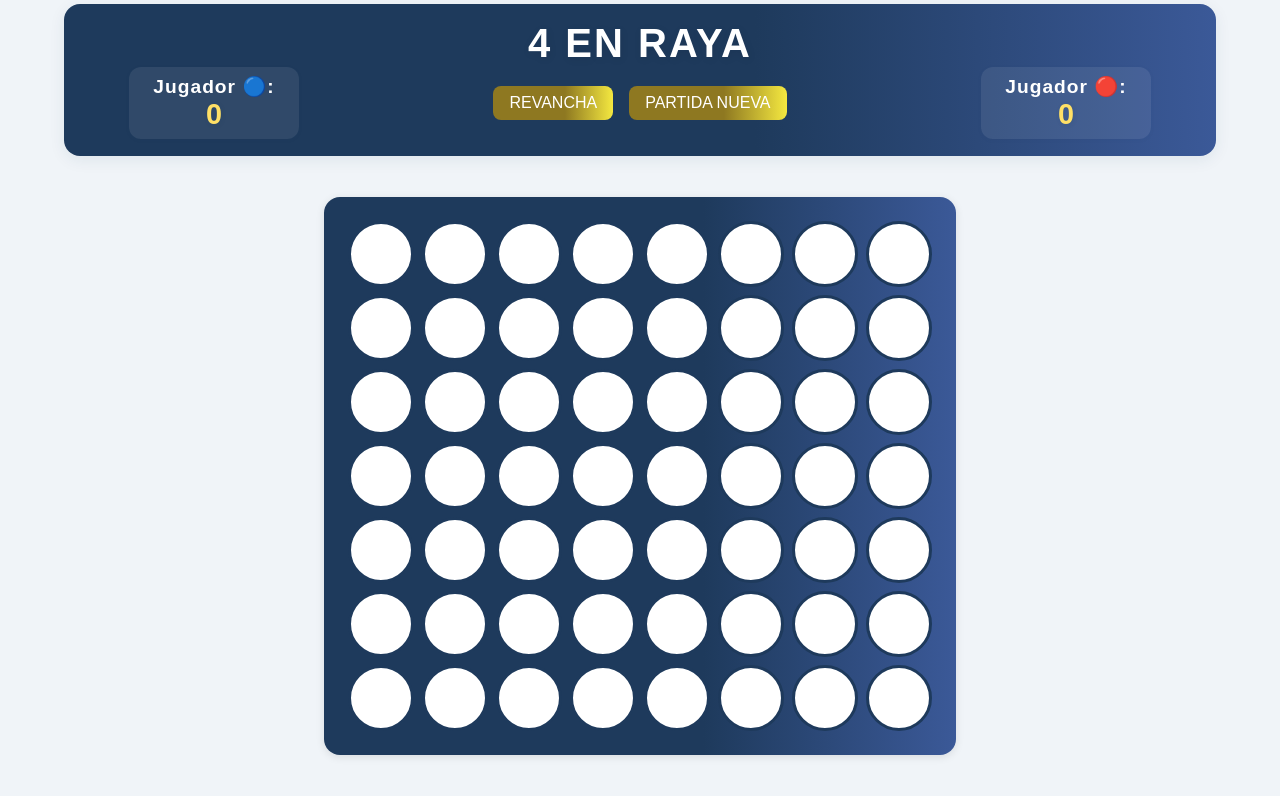
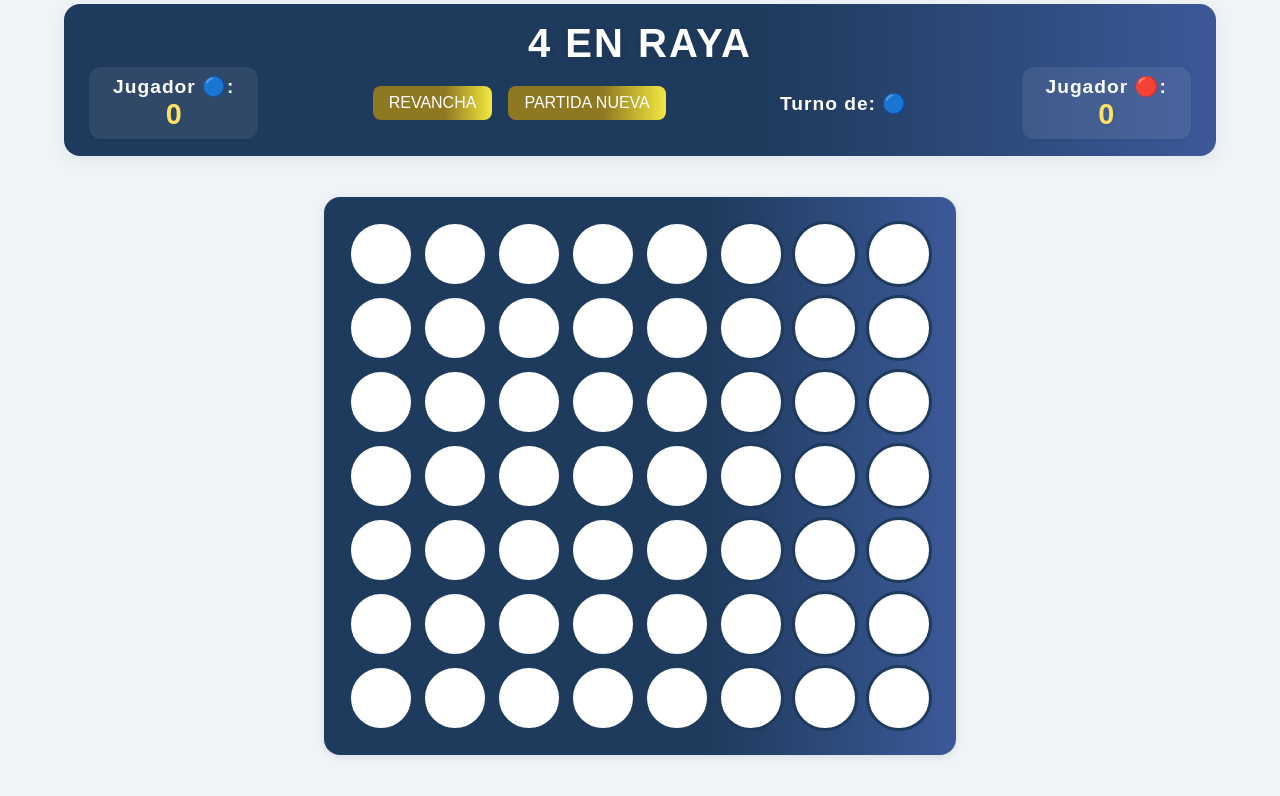
Before and after one commit to Eudald2000/4-En-Raya, a React (Vite) app: page / in a window 1280 px wide. Shown: the top 796 px of the page. Built offline with nearby package versions, Linux system fonts and the light colour scheme.

Commit message:
comprovar empate

```diff
--- a/src/App.jsx
+++ b/src/App.jsx
@@ -3,6 +3,7 @@ import './App.css'
 import { Header } from './components/Header'
 import { Tablero } from './components/Tablero'
 import { ModalWinner } from './components/ModalWinner'
+import { TURNOS } from './constants'
 
 function App () {
   const [tablero, setTablero] = useState(
@@ -11,7 +12,7 @@ function App () {
       .map(() => Array(8).fill(null))
   )
   const [turnoActual, setTurnoActual] = useState(1)
-  const [ganador, setGanador] = useState(null)
+  const [ganador, setGanador] = useState()
   const [marcadorJ1, setMarcadorJ1] = useState(0)
   const [marcadorJ2, setMarcadorJ2] = useState(0)
 
@@ -20,6 +21,8 @@ function App () {
       setMarcadorJ1(prev => prev + 1)
     } else if (ganador === '🔴') {
       setMarcadorJ2(prev => prev + 1)
+    } else if (ganador === 'empate') {
+      console.log('NO HAY GANADOR')
     }
   }, [ganador])
 
@@ -28,21 +31,21 @@ function App () {
       .fill(null)
       .map(() => Array(8).fill(null)))
     setTurnoActual(1)
-    setGanador(null)
+    setGanador()
   }
   function newGame () {
     setTablero(Array(7)
       .fill(null)
       .map(() => Array(8).fill(null)))
     setTurnoActual(1)
-    setGanador(null)
+    setGanador()
     setMarcadorJ1(0)
     setMarcadorJ2(0)
   }
 
   return (
     <>
-      <Header J1={marcadorJ1} J2={marcadorJ2} revancha={revancha} newgame={newGame}/>
+      <Header turno={TURNOS[turnoActual]} J1={marcadorJ1} J2={marcadorJ2} revancha={revancha} newgame={newGame}/>
       <main>
         <Tablero
         turno={turnoActual}
--- a/src/components/Header.jsx
+++ b/src/components/Header.jsx
@@ -2,7 +2,7 @@ import { TURNOS } from '../constants'
 import { NewGame } from './NewGame'
 import { RestartGame } from './RestartGame'
 
-export const Header = ({ J1, J2, newgame, revancha }) => {
+export const Header = ({ J1, J2, newgame, revancha, turno }) => {
   return (
   <header>
     <h1>4 EN RAYA</h1>
@@ -15,6 +15,7 @@ export const Header = ({ J1, J2, newgame, revancha }) => {
         <NewGame revancha={revancha}/>
         <RestartGame newgame={newgame}/>
       </div>
+      <h2>Turno de: {turno}</h2>
       <div className='marcadorJugador'>
         <h2>Jugador {TURNOS[2]}:</h2>
         <p>{J2}</p>
--- a/src/components/ModalWinner.jsx
+++ b/src/components/ModalWinner.jsx
@@ -4,10 +4,16 @@ import { RestartGame } from './RestartGame'
 export const ModalWinner = ({ ganador, revancha, newgame }) => {
   return (
     <div className="modalWinner">
-      <h1>TENEMOS UN GANADAOR, EL JUGADOR: {ganador}</h1>
-      <div className='cajaBotones'>
-        <NewGame revancha={revancha}/>
-        <RestartGame newgame={newgame}/>
+      {ganador === 'empate'
+        ? (
+        <h1>TENEMOS UN EMPATE</h1>
+          )
+        : (
+        <h1>TENEMOS UN GANADAOR, EL JUGADOR: {ganador}</h1>
+          )}
+      <div className="cajaBotones">
+        <NewGame revancha={revancha} />
+        <RestartGame newgame={newgame} />
       </div>
     </div>
   )
--- a/src/components/Tablero.jsx
+++ b/src/components/Tablero.jsx
@@ -13,6 +13,7 @@ export const Tablero = ({ tablero, ganador, turno, setTablero, setTurno, setGana
 
     comrobarGanador(nuevoTablero, rowIndex, colIndex)
     setTurno((prev) => (prev === 1 ? 2 : 1))
+    console.log(nuevoTablero.flat(Infinity))
   }
 
   function comrobarGanador (tablero, rowIndex, colIndex) {
@@ -20,6 +21,17 @@ export const Tablero = ({ tablero, ganador, turno, setTablero, setTurno, setGana
     comprobarHorizontal(tablero, rowIndex, colIndex)
     comprobarDiagonal_1(tablero, rowIndex, colIndex)
     comprobarDiagonal_2(tablero, rowIndex, colIndex)
+    tableroLleno(tablero)
+  }
+
+  // TABLERO LLENO
+  function tableroLleno (tablero) {
+    const tableroPlano = tablero.flat(Infinity)
+
+    if (tableroPlano.every(cell => cell != null)) {
+      const noWiner = 'empate'
+      setGanador(noWiner)
+    }
   }
 
   // COMPRUEBA VERTICAL
```
